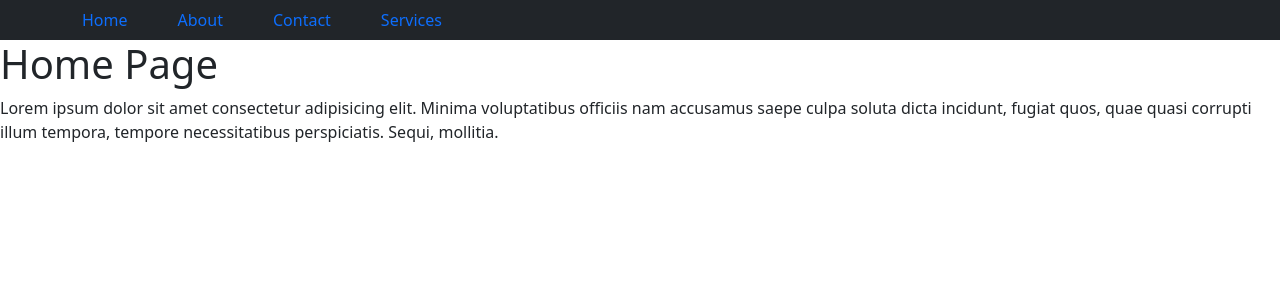
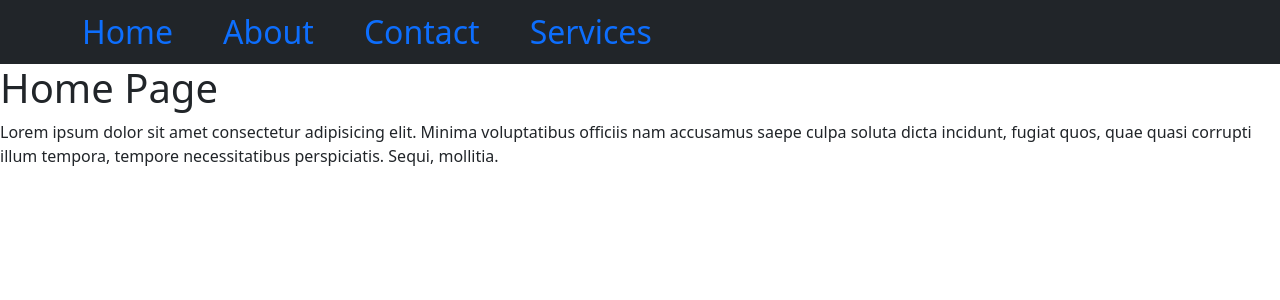
Before and after one commit to shawlycode/react-router, a React (Create React App) app: page / in a window 1280 px wide. Shown: the top 300 px of the page. Built offline with nearby package versions, Linux system fonts and the light colour scheme.

Commit message:
added styles

```diff
--- a/src/App.css
+++ b/src/App.css
@@ -2,8 +2,16 @@ body{
   margin: 0px;
   padding: 0px;
 }
-navbar link{
+.Nav{
   display: flex;
-  padding: 20px;
+  justify-content: space-around;
+  font-size: 2rem;
+  text-decoration: none;
+}
+
+.nav-links{
+
+  display: flex;
   justify-content: space-between;
+  text-decoration: none;
 }
```
